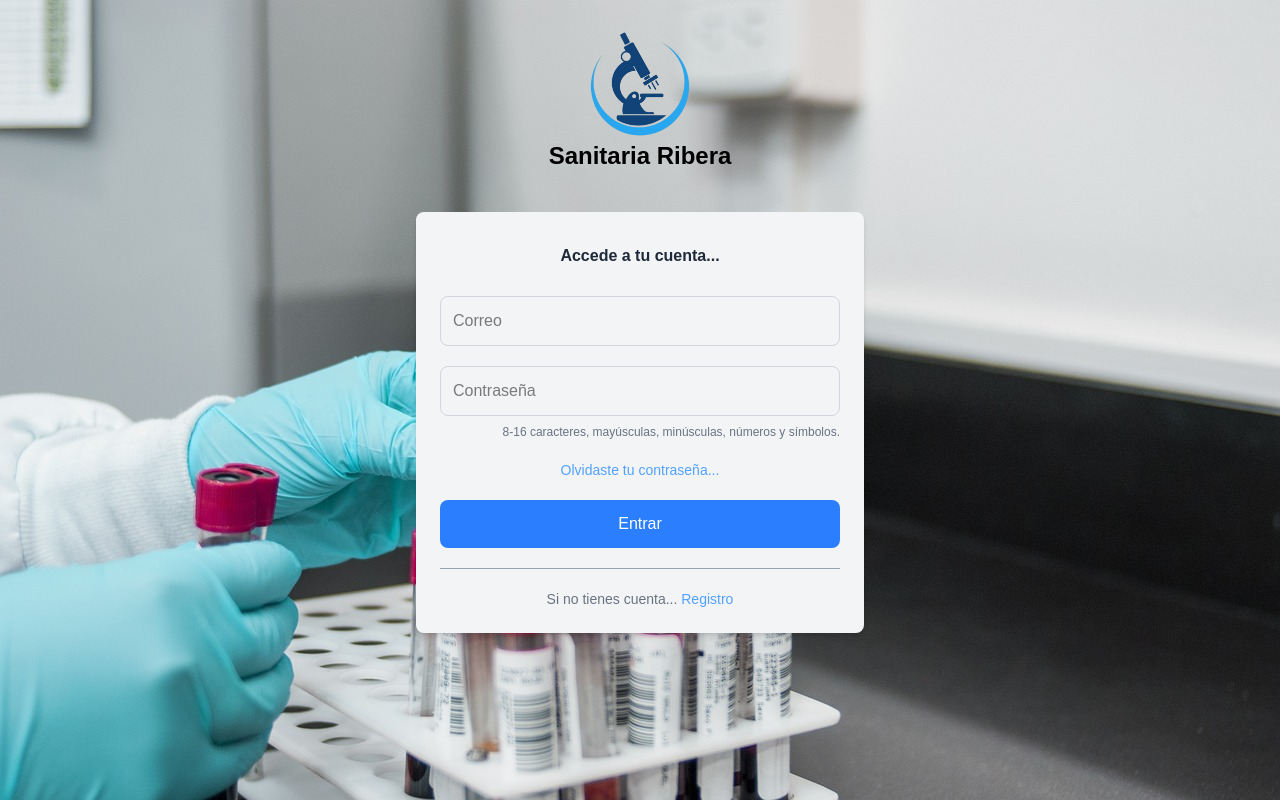
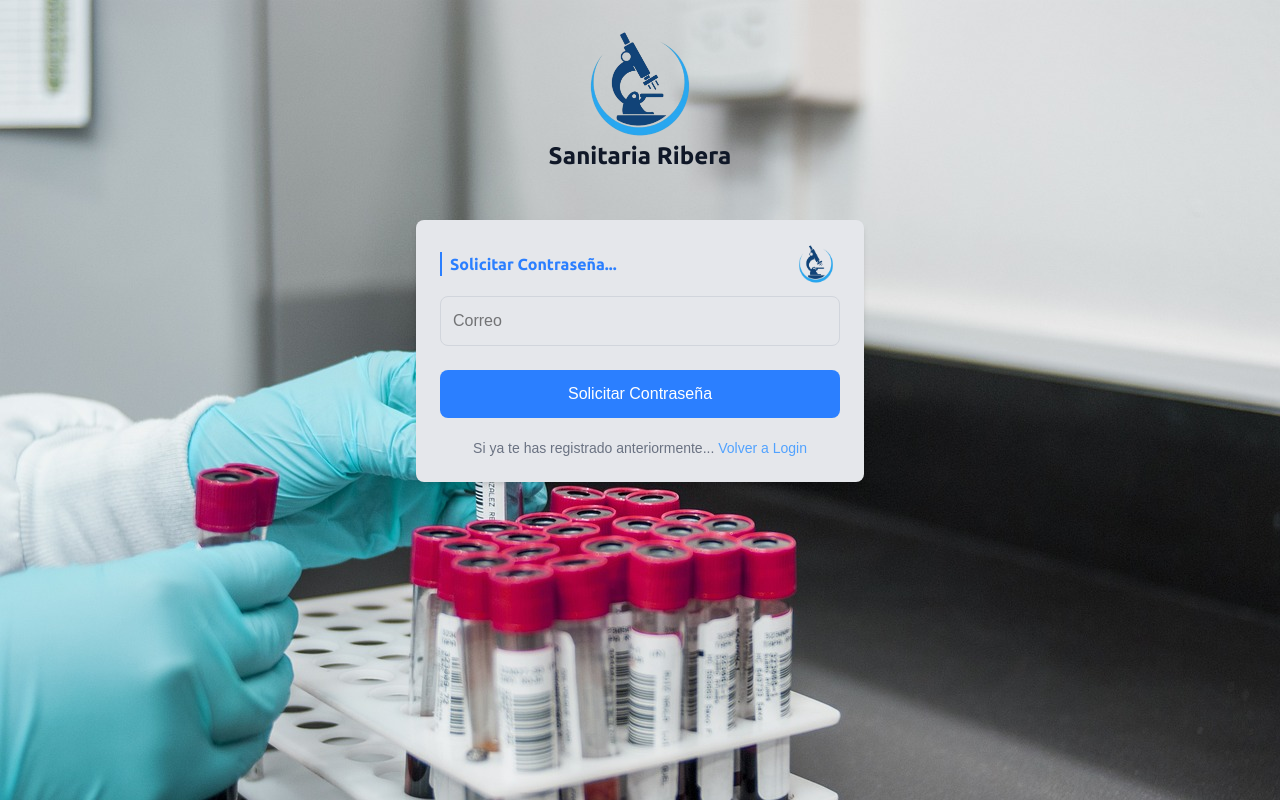
Before and after one commit to DanielResinoJimenez/sanitariaRiberaGrupal, a website: page sanitariaFront/src/index.html in a window 1280 px wide. Both pictures are taken after a click on the link "Olvidaste tu contraseña...". Drawn offline with nearby package versions, Linux system fonts and the light colour scheme.

Commit message:
Finish Login and Register design

```diff
--- a/sanitariaFront/src/css/index.css
+++ b/sanitariaFront/src/css/index.css
@@ -256,3 +256,7 @@ body {
 .hiddenForm{
   display: none;
 }
+
+.mainTitle{
+  font-family: Ubuntu;
+}
--- a/sanitariaFront/src/index.html
+++ b/sanitariaFront/src/index.html
@@ -7,37 +7,30 @@
     <link href="./css/output.css" rel="stylesheet">
     <link rel="stylesheet" href="./css/index.css">
     <script src="https://unpkg.com/@tailwindcss/browser@4"></script>
+    <link href="https://fonts.googleapis.com/css2?family=Ubuntu:wght@300;400;500;700&display=swap" rel="stylesheet">
 </head>
 <body class="bg_login flex flex-col items-center min-h-screen bg-gray-100">
 
     <!-- Header -->
     <header class="w-full bg-gray-10 p-4 text-center mt-3">
         <img src="./assets/images/logo.png" alt="" class="w-35 mx-auto">
-        <h2 class="text-2xl font-semibold">Sanitaria Ribera</h2>
-        <!-- Nav -->
-        <!-- <nav class="flex justify-center gap-5 mt-4 ">
-            <a href="#" class="link__hover text-blue-600 hover:text-blue-700 transition">Inicio</a>
-            <a href="#" class="link__hover text-blue-600 hover:text-blue-700 transition">Proyecto</a>
-            <a href="#" class="link__hover text-blue-600 hover:text-blue-700 transition">Laboratorio</a>
-            <a href="#" class="link__hover text-blue-600 hover:text-blue-700 transition">Autopsias</a>
-            <a href="#" class="link__hover text-blue-600 hover:text-blue-700 transition">Microscopio</a>
-            <a href="#" class="link__hover text-blue-600 hover:text-blue-700 transition">Jornadas</a>
-            <a href="#" class="link__hover text-blue-600 hover:text-blue-700 transition">Ejercicios</a>
-            <a href="#" class="link__hover text-blue-600 hover:text-blue-700 transition">Registro</a>
-        </nav> -->
+        <h1 class="mainTitle text-2xl font-semibold text-gray-900">Sanitaria Ribera</h1>
     </header>
 
     <!-- Main Container -->
-    <div class=" w-full max-w-md p-6 bg-gray-100 rounded-lg shadow-md m-6">
+    <div class=" w-full max-w-md p-6 rounded-lg shadow-md m-8 bg-gray-200">
         <!-- Form Login-->
-        <form id="loginForm" action="" method="POST" class="flex flex-col gap-2" novalidate>
-                <h1 class="text-md font-bold text-center my-2 text-gray-800">Accede a tu cuenta...</h1>
+        <form id="loginForm" action="" method="POST" class="flex flex-col gap-2 " novalidate>
+            <div class="flex justify-between w-full">
+                <h1 class="text-md font-bold text-left pl-2 border-l-2 my-2 text-blue-500 mainTitle">Accede a tu cuenta!</h1>
+                <img src="./assets/images/logo.png" alt="" class="w-12 ">
+            </div>
             <input type="email" name="email" id="email" placeholder="Correo" required
                 class="w-full p-3 border border-gray-300 rounded-lg focus:outline-none focus:ring-2 focus:ring-blue-500 my-3">
             <input type="password" name="password" id="password" placeholder="Contraseña" required
                 class="w-full p-3 border border-gray-300 rounded-lg focus:outline-none focus:ring-2 focus:ring-blue-500">
             <label for="" class="text-right text-xs text-gray-500">8-16 caracteres, mayúsculas, minúsculas, números y símbolos.</label>
-                <a href="#" class="text-center text-sm my-3 text-blue-400">Olvidaste tu contraseña...</a>
+            <a href="#" class="text-center text-sm my-3 text-blue-400" id="getPassword">Olvidaste tu contraseña...</a>
             <button type="submit" class="w-full bg-blue-500 text-white p-3 rounded-lg hover:bg-blue-700 transition">Entrar</button>
             <hr class="my-3 text-gray-400">
             <label for="" class="text-center text-sm  text-gray-500">Si no tienes cuenta... <a href="" class="text-blue-400" id="registerLink">Registro</a></label>
@@ -45,19 +38,16 @@
 
         <!-- Form Register-->
         <form id="registerForm" action="" method="POST" class="hiddenForm flex flex-col gap-2" novalidate>
-            <h1 class="text-md font-bold text-center my-2 text-gray-800">Crear una cuenta...</h1>
+            <div class="flex justify-between w-full">
+                <h1 class="text-md font-bold text-left pl-2 border-l-2 my-2 text-blue-500 mainTitle">Crear una cuenta...</h1>
+                <img src="./assets/images/logo.png" alt="" class="w-12 ">
+            </div>
             <!-- Name -->
             <input type="text" name="name" id="name" placeholder="Nombre" required
                 class="w-full p-3 border border-gray-300 rounded-lg focus:outline-none focus:ring-2 focus:ring-blue-500 my-1">
             <!-- LastName -->
             <input type="text" name="lastname" id="lastname" placeholder="Apellidos" required
                 class="w-full p-3 border border-gray-300 rounded-lg focus:outline-none focus:ring-2 focus:ring-blue-500 my-1">
-            <!-- Options
-            <select name="" id="" class="w-full p-3 border border-gray-300 rounded-lg focus:outline-none focus:ring-2 focus:ring-blue-500 my-1">
-                <option value="0" class="">Centro</option>
-                <option value="1" class="">Administrador</option>
-                <option value="2" class="">Usuario</option>
-            </select> -->
             <!-- Email -->
             <input type="email" name="email" id="email" placeholder="Correo" required
                 class="w-full p-3 border border-gray-300 rounded-lg focus:outline-none focus:ring-2 focus:ring-blue-500 my-1">
@@ -73,6 +63,19 @@
             <label for="" class="text-center text-sm  text-gray-500">Si ya te has registrado anteriormente... <a href="" class="text-blue-400" id="loginLink">Login</a></label>
         </form>
 
+        <!-- Form Restart Password -->
+        <form id="passwordForm" action="" method="POST" class="hiddenForm flex flex-col gap-2" novalidate>
+            <div class="flex justify-between w-full">
+                <h1 class="text-md font-bold text-left pl-2 border-l-2 my-2 text-blue-500 mainTitle">Solicitar Contraseña...</h1>
+                <img src="./assets/images/logo.png" alt="" class="w-12 ">
+            </div>
+            <!-- Email -->
+            <input type="email" name="email" id="email" placeholder="Correo" required
+                class="w-full p-3 border border-gray-300 rounded-lg focus:outline-none focus:ring-2 focus:ring-blue-500 my-1">
+            <button type="submit" class="w-full bg-blue-500 text-white p-3 rounded-lg hover:bg-blue-700 transition my-3">Solicitar Contraseña</button>
+            <label for="" class="text-center text-sm  text-gray-500">Si ya te has registrado anteriormente... <a href="" class="text-blue-400" id="loginLink">Volver a Login</a></label>
+        </form>
+
     </div>
     <script src="./js/login.js"></script>
 </body>
--- a/sanitariaFront/src/js/login.js
+++ b/sanitariaFront/src/js/login.js
@@ -2,6 +2,8 @@ const loginForm = document.getElementById('loginForm');
 const registerForm = document.getElementById('registerForm');
 const loginLink = document.getElementById('loginLink');
 const registerLink = document.getElementById('registerLink');
+const passwordForm = document.getElementById('passwordForm');
+const getPassword = document.getElementById('getPassword');
 
 // Show login or register form
 const showForm = (event) => {
@@ -16,5 +18,15 @@ const showForm = (event) => {
     }
 }
 
+// Show restart password form
+const showRestartForm = (event) => {
+    event.preventDefault();
+    loginForm.classList.add("hiddenForm");
+    registerForm.classList.add("hiddenForm");
+    passwordForm.classList.remove("hiddenForm");
+}
+
+// Event listeners
 registerLink.addEventListener("click", showForm);
 loginLink.addEventListener("click", showForm);
+getPassword.addEventListener("click", showRestartForm);
```
Lines whose indentation alone changed are shown as unchanged.
